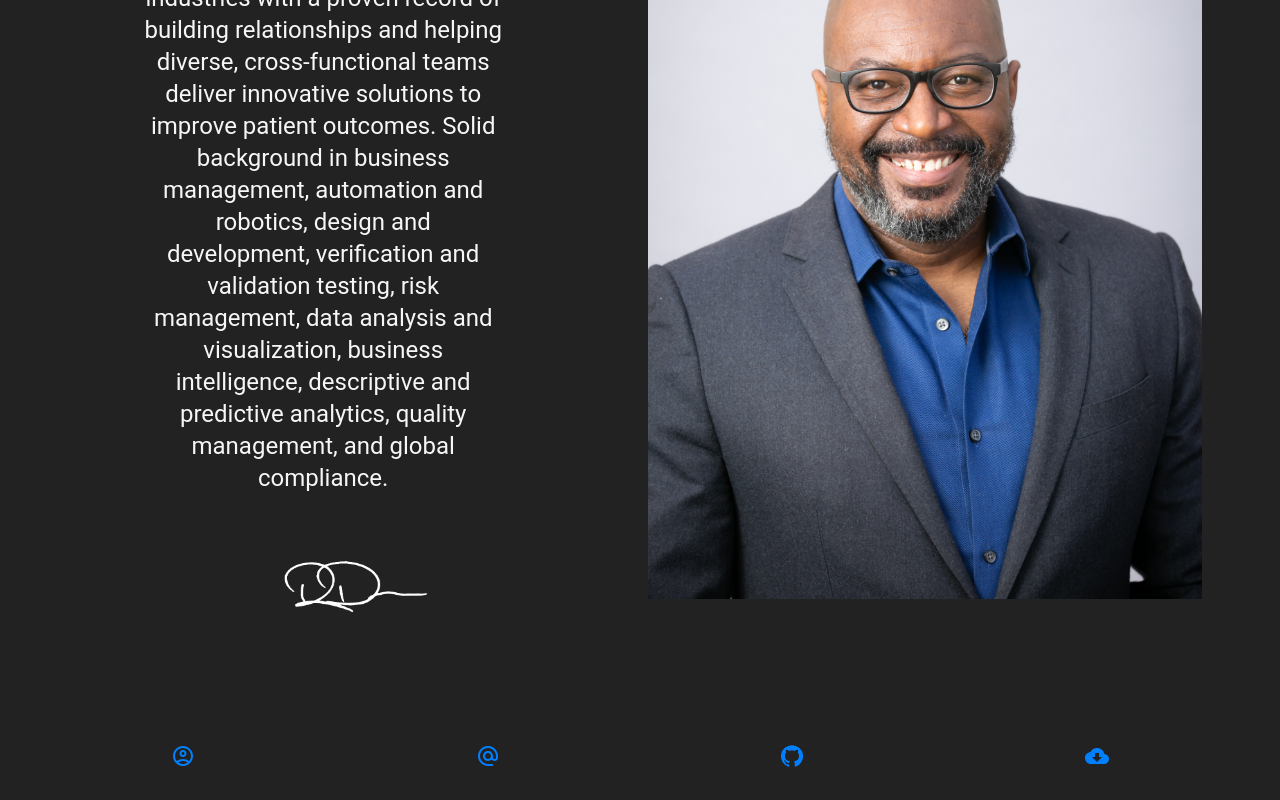
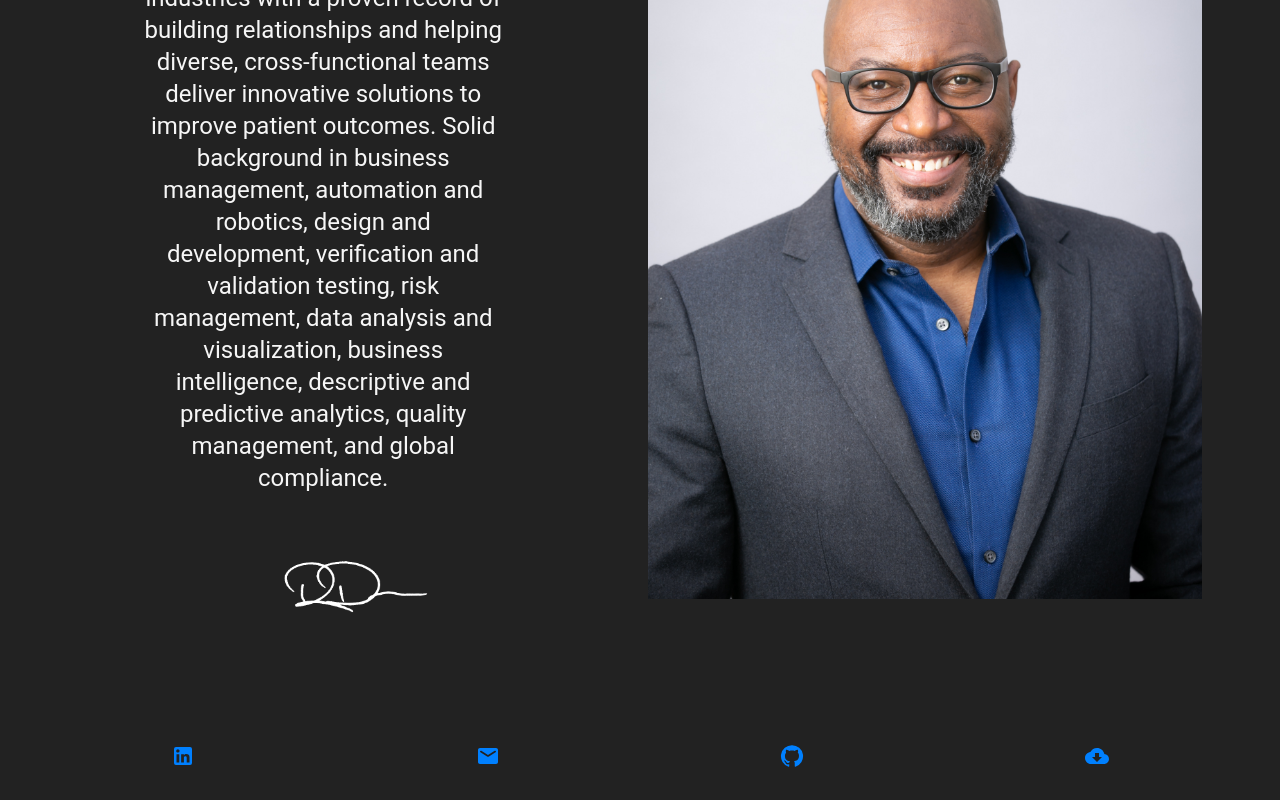
Before and after one commit to usefulmove/ded, a React (Vite) app: page / in a window 1280 px wide. Shown: the part 366-1166 px from the top of the page. Built offline with nearby package versions, Linux system fonts and the light colour scheme.

Commit message:
(automated gcp push)

```diff
--- a/src/components/Footer.jsx
+++ b/src/components/Footer.jsx
@@ -1,7 +1,7 @@
 import { Grid, IconButton } from "@mui/material";
 import {
-  AlternateEmailRounded,
-  AccountCircleOutlined,
+  EmailRounded,
+  LinkedIn,
   GitHub,
   CloudDownloadSharp,
 } from "@mui/icons-material";
@@ -23,12 +23,12 @@ function Footer() {
             window.open("https://www.linkedin.com/in/dedmonds/", "_blank");
           }}
         >
-          <DeIconButton icon={AccountCircleOutlined} />
+          <DeIconButton icon={LinkedIn} />
         </IconButton>
       </Grid>
       <Grid item>
         <IconButton onClick={() => {}}>
-          <DeIconButton icon={AlternateEmailRounded} />
+          <DeIconButton icon={EmailRounded} />
         </IconButton>
       </Grid>
       <Grid item>
```
